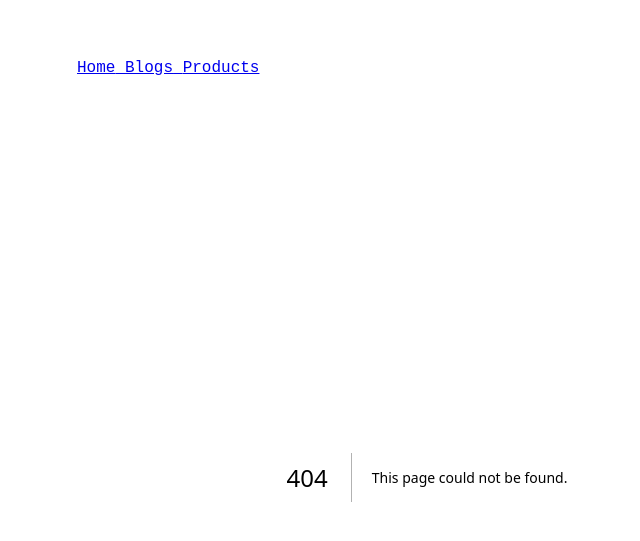
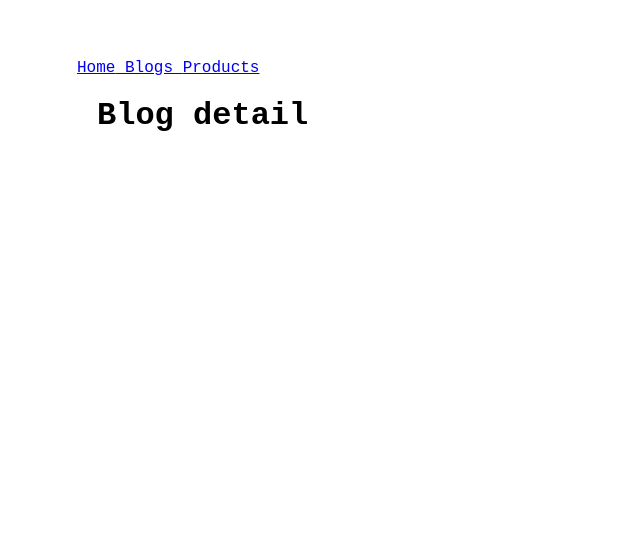
Before and after one commit to Christian-Mar/next13sandbox, a Next.js app: page /blogs/1 in a window 1280 px wide. Before the commit this address had no page. Shown: the part 141-682 px from the top of the page, without its empty margins (213-853 px from the left). Built offline with nearby package versions, Linux system fonts and the light colour scheme.

Commit message:
dynamic pages

```diff
--- /dev/null
+++ b/app/blogs/[slug]/page.jsx
@@ -0,0 +1,9 @@
+const BlogDetailPage = () => {
+  return (
+    <div className="page">
+      <h1>Blog detail</h1>
+    </div>
+  )
+}
+
+export default BlogDetailPage
```
Also changed, not shown: app/products/[id]/page.jsx (added, +9 -0 lines), 1 other file (tests, documents, lock files or other folders).
